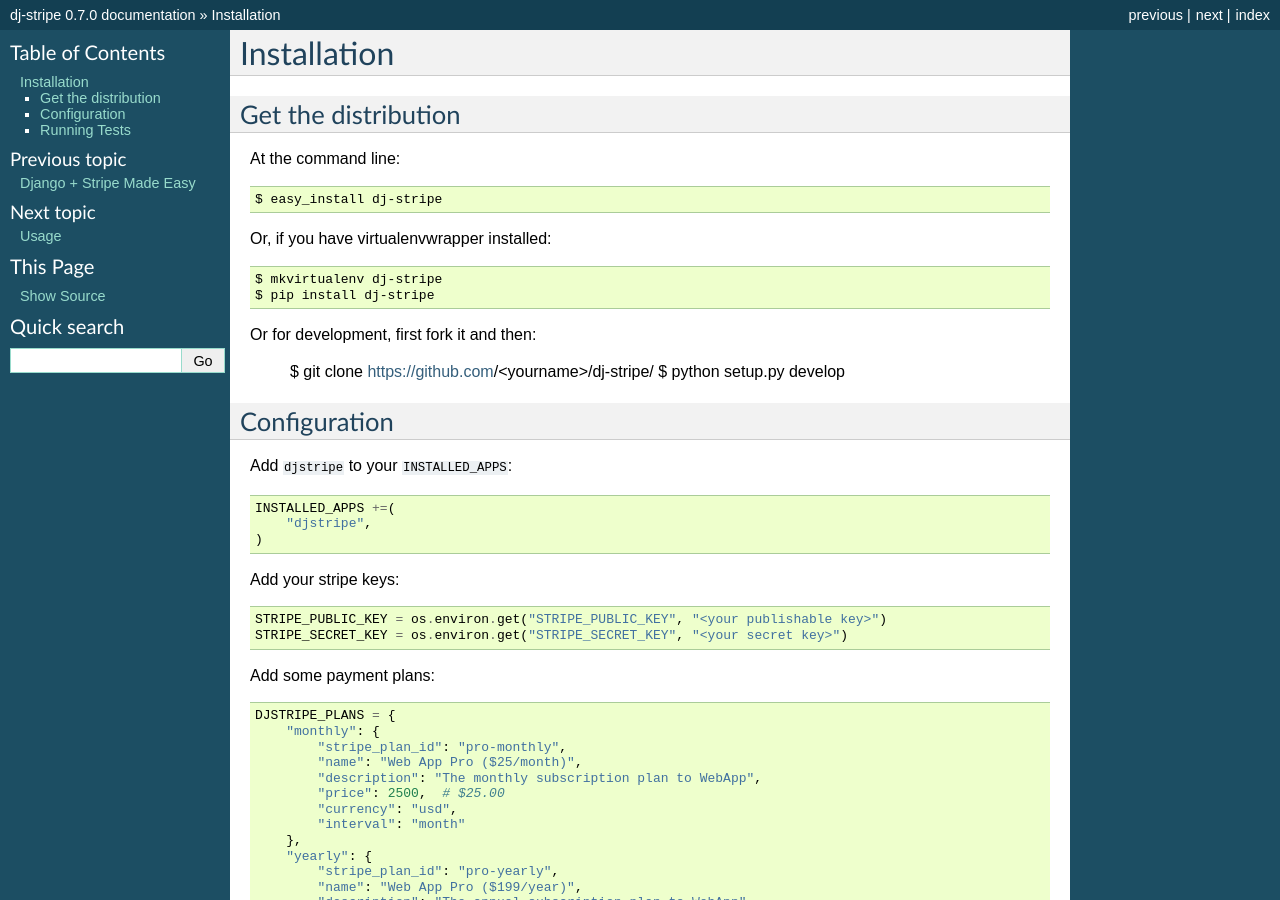
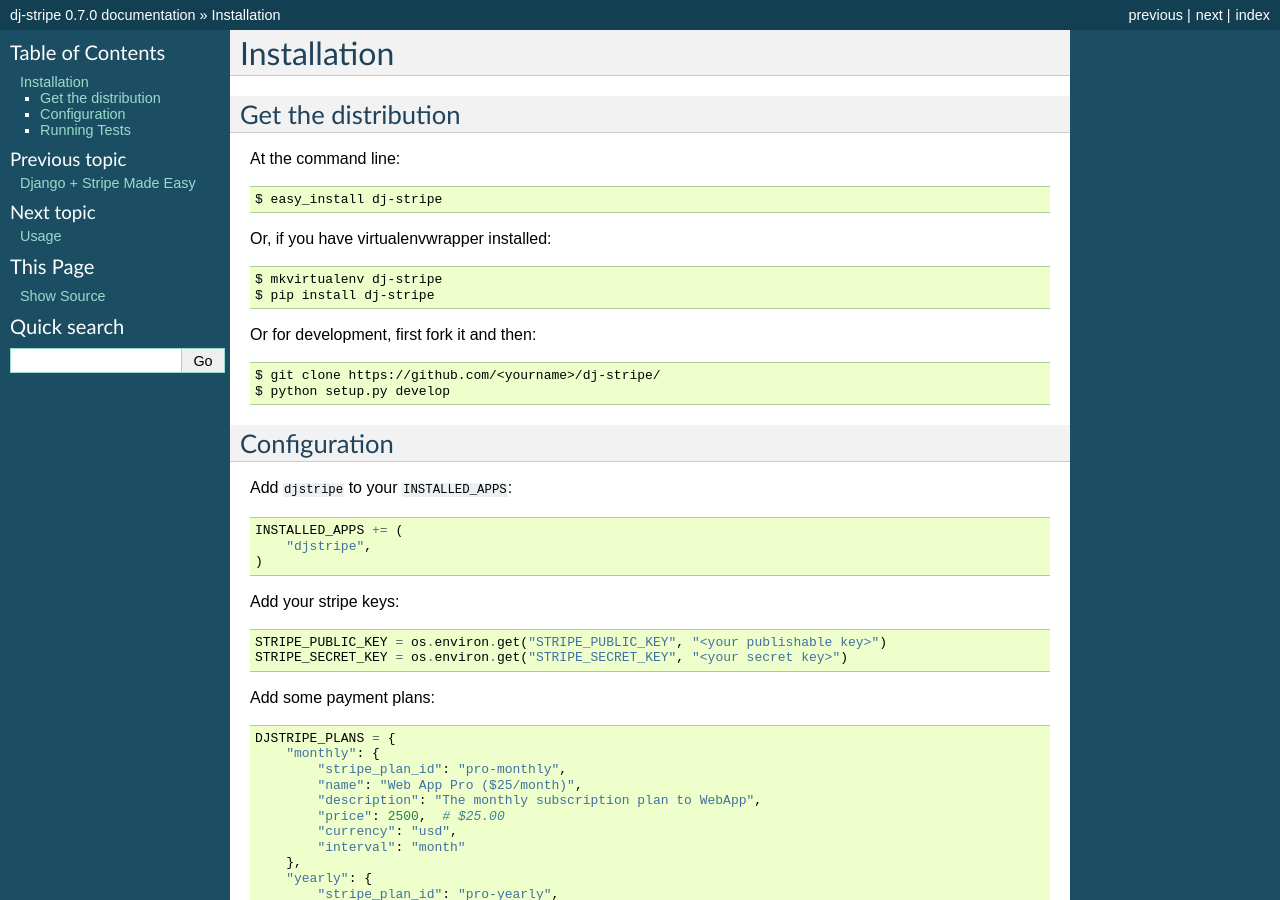
Before and after one commit to dj-stripe/dj-stripe, a Sphinx documentation site: the page built from docs/installation.rst, in a window 1280 px wide and 900 px high. Built offline with Sphinx 7.4.7, drawn with Linux system fonts in a browser that asks for light colours; the version number is read from the project's files by our own code.

```diff
--- a/docs/installation.rst
+++ b/docs/installation.rst
@@ -15,7 +15,7 @@ Or, if you have virtualenvwrapper installed::
     $ pip install dj-stripe
 
 
-Or for development, first fork it and then:
+Or for development, first fork it and then::
 
     $ git clone https://github.com/<yourname>/dj-stripe/
     $ python setup.py develop
@@ -29,7 +29,7 @@ Add ``djstripe`` to your ``INSTALLED_APPS``:
 
 .. code-block:: python
 
-    INSTALLED_APPS +=(
+    INSTALLED_APPS += (
         "djstripe",
     )
 
```
